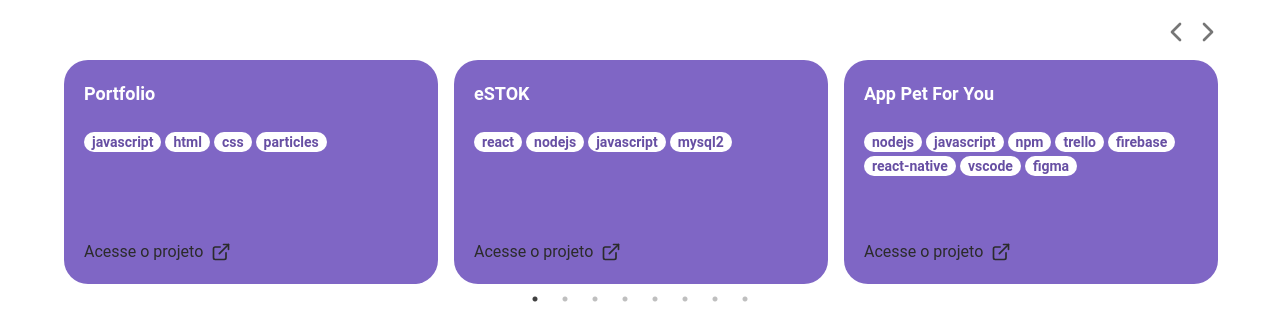
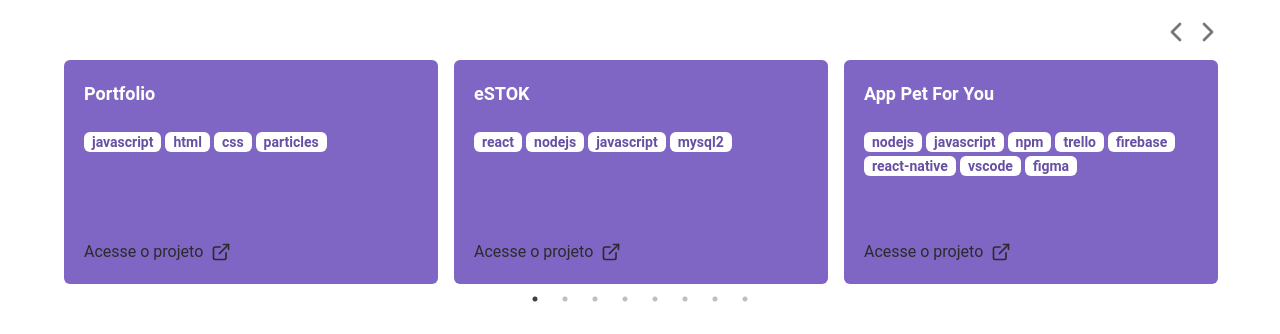
Before and after one commit to bamarcheti/my-resume, a React (Create React App) app: page /projetos in a window 1280 px wide. Shown: the part 178-512 px from the top of the page. Built offline with nearby package versions, Linux system fonts and the light colour scheme; no server answers.

Commit message:
fix: Ajuste de arredondamento dos cards da página de Projetos

```diff
--- a/src/modules/Projects/components/AllProjects/components/AllProjectsCard.tsx
+++ b/src/modules/Projects/components/AllProjects/components/AllProjectsCard.tsx
@@ -23,7 +23,7 @@ export const AllProjectsCard: React.FC<Props> = ({
 
   return (
     <div
-      className={`${className} flex flex-col justify-between space-y-2 rounded-3xl bg-butterflyBush-600 dark:bg-stone-800 p-4 md:p-5 gap-4 w-full h-full`}
+      className={`${className} flex flex-col justify-between space-y-2 rounded-md bg-butterflyBush-600 dark:bg-stone-800 p-4 md:p-5 gap-4 w-full h-full`}
     >
       <h1>
         <a
@@ -40,7 +40,7 @@ export const AllProjectsCard: React.FC<Props> = ({
         {topics.map((topic, index) => (
           <li key={index}>
             {/* <li key={index} className="2xl:w-[120px] xl:w-[126px] "> */}
-            <p className="flex items-center w-full cursor-default font-medium md:font-semibold xl:text-sm text-xs 2xl:text-base text-purple-600 dark:text-white bg-white dark:bg-purple-400 px-[3.8px] min-[375px]:px-[10px] md:px-2 rounded-2xl">
+            <p className="flex items-center w-full cursor-default font-medium md:font-semibold xl:text-sm text-xs 2xl:text-base text-purple-600 dark:text-white bg-white dark:bg-purple-400 px-[3.8px] min-[375px]:px-[10px] md:px-2 rounded-md">
               {topic}
             </p>
           </li>
--- a/src/modules/Projects/components/HighlightedProjects/components/HighlightCard.tsx
+++ b/src/modules/Projects/components/HighlightedProjects/components/HighlightCard.tsx
@@ -23,7 +23,7 @@ export const HighlightCard: React.FC<Props> = ({
 
   return (
     <div
-      className={`${className} flex flex-col justify-between space-y-2 rounded-3xl bg-butterflyBush-600 dark:bg-stone-800 p-4 md:p-5 gap-4 w-full md:h-56 h-44`}
+      className={`${className} flex flex-col justify-between space-y-2 rounded-md bg-butterflyBush-600 dark:bg-stone-800 p-4 md:p-5 gap-4 w-full md:h-56 h-44`}
     >
       <h1>
         <a
@@ -40,7 +40,7 @@ export const HighlightCard: React.FC<Props> = ({
         {topics.map((topic, index) => (
           <li key={index}>
             {/* <li key={index} className="2xl:w-[120px] xl:w-[126px] "> */}
-            <p className="flex items-center w-full cursor-default font-medium md:font-semibold lg:text-sm text-xs 2xl:text-base text-purple-600 dark:text-white bg-white dark:bg-purple-400 px-[3.8px] min-[375px]:px-[10px] md:px-2 rounded-2xl">
+            <p className="flex items-center w-full cursor-default font-medium md:font-semibold lg:text-sm text-xs 2xl:text-base text-purple-600 dark:text-white bg-white dark:bg-purple-400 px-[3.8px] min-[375px]:px-[10px] md:px-2 rounded-md">
               {topic}
             </p>
           </li>
```
